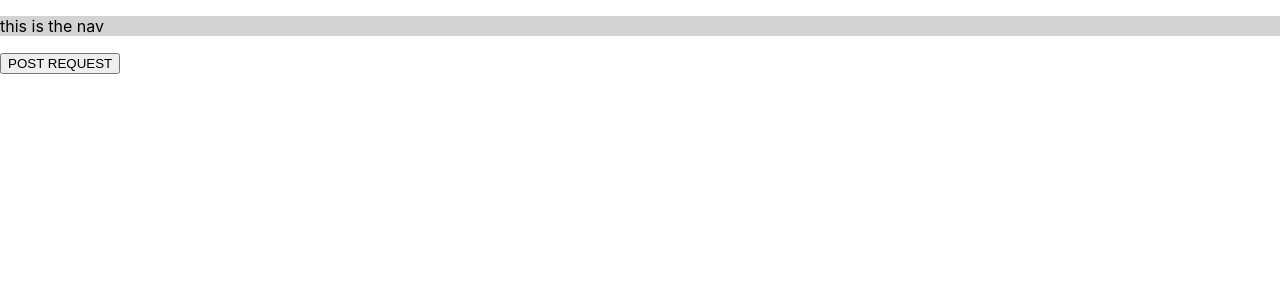
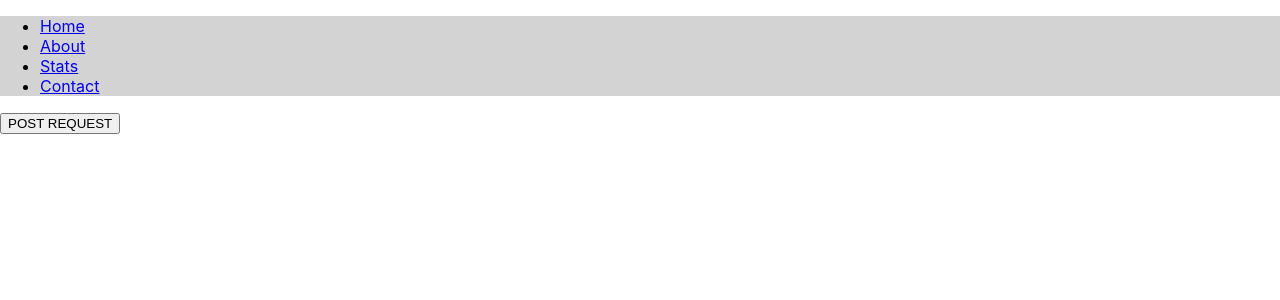
Before and after one commit to JS-goose/gibson-code-challenge, a React (Create React App) app: page / in a window 1280 px wide. Shown: the top 300 px of the page. Built offline with nearby package versions, Linux system fonts and the light colour scheme.

Commit message:
added nav links

```diff
--- a/src/components/Nav/Nav.js
+++ b/src/components/Nav/Nav.js
@@ -2,9 +2,19 @@ import React from 'react';
 import styles from './Nav.module.css';
 
 const Nav = (props) => {
+  const navLinks = [
+    <a href="#">Home</a>,
+    <a href="#">About</a>,
+    <a href="#">Stats</a>,
+    <a href="#">Contact</a>,
+  ];
   return (
     <nav>
-      <p>this is the nav</p>
+      <ul>
+        {navLinks.map((item,key) => {
+          return <li key={key}>{item}</li>;
+        })}
+      </ul>
     </nav>
   );
 };
```
